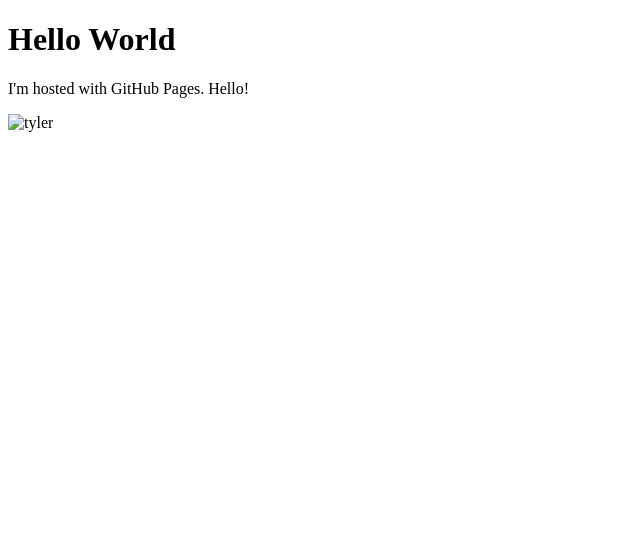
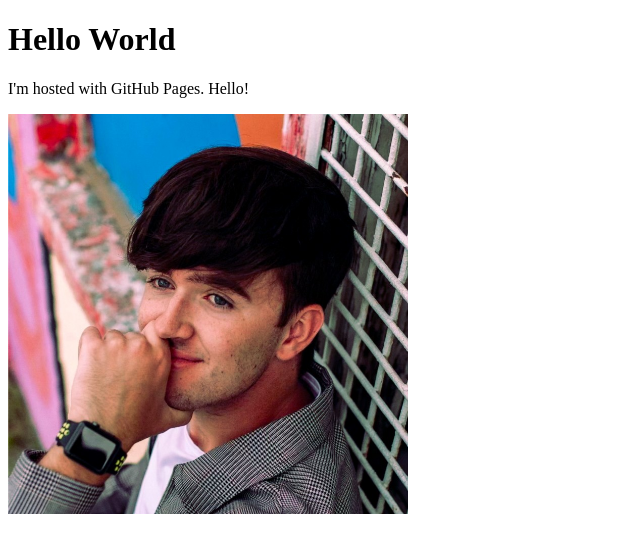
Before and after one commit to cushdog/old-site, a plain HTML site: page index.html in a window 1280 px wide. Shown: the whole page, without its empty margins (0-640 px from the left). Drawn offline with Linux system fonts and the light colour scheme.

Commit message:
added an image

```diff
--- a/index.html
+++ b/index.html
@@ -3,6 +3,6 @@
 <body>
 <h1>Hello World</h1>
 <p>I'm hosted with GitHub Pages. Hello!</p>
-<img src="tyler.jpg" alt="tyler" />
+<img  src="images/tyler.jpeg" width="400" height="400" ></img>
 </body>
 </html>
```
Also changed, not shown: images/tyler.jpeg (renamed from tyler.jpeg).
